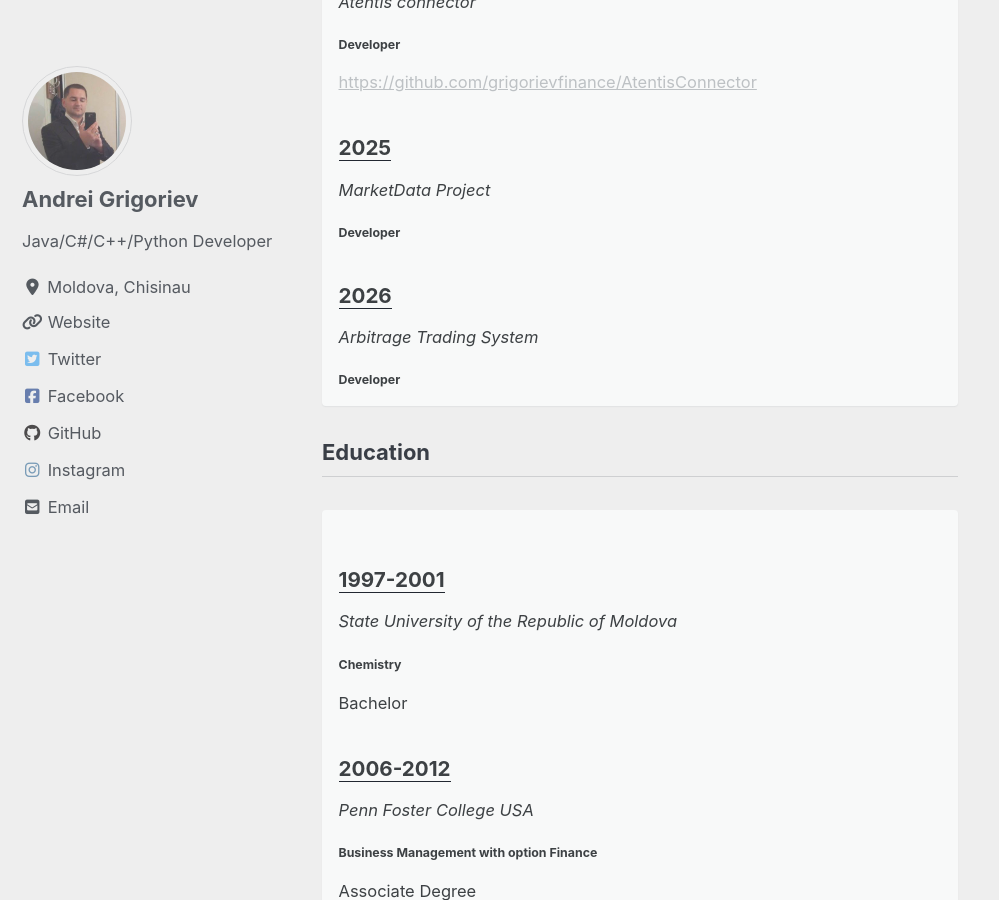
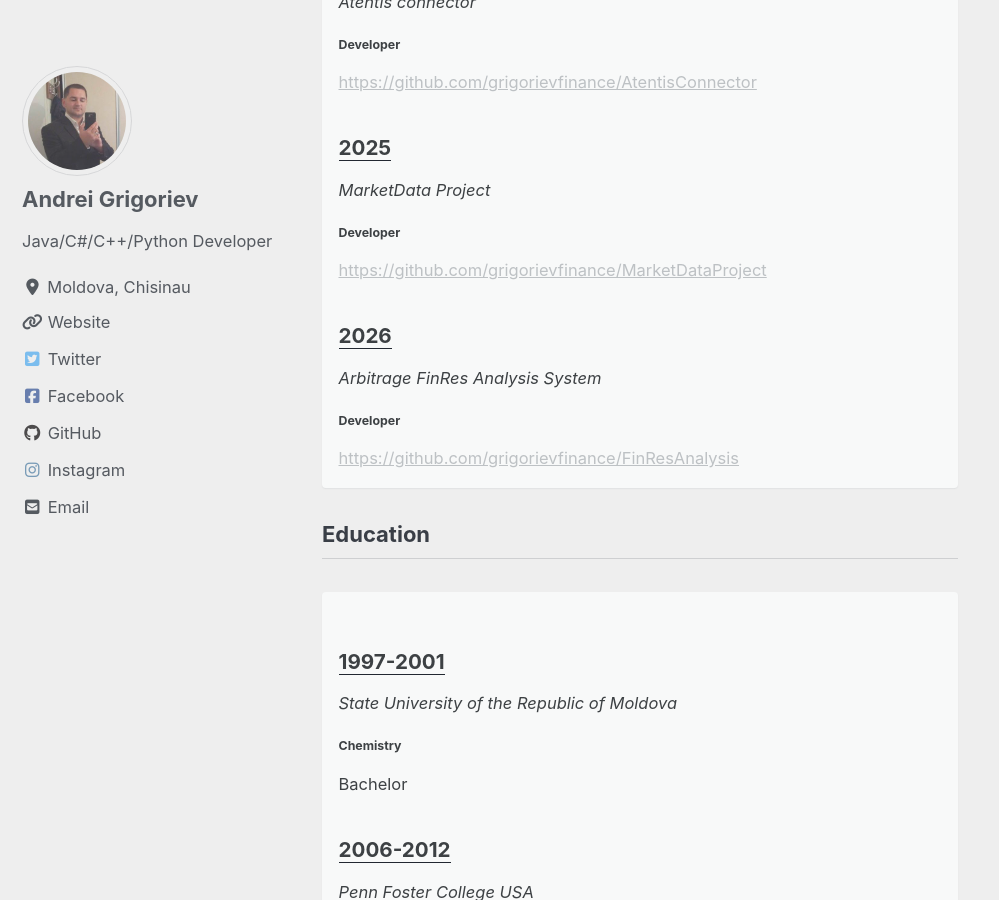
Before and after one commit to grigorievfinance/grigorievfinance.github.io, a Jekyll site: the page built from index.html, in a window 1280 px wide and 900 px high, scrolled down 2906 px. Shown: the whole window, without its empty margins (0-999 px from the left). Built offline with Jekyll 4.4.1, drawn with Linux system fonts in a browser that asks for light colours; cached includes are drawn as plain includes; nearby versions of some CDN libraries; the list of posts is cut into pages by our own code.

Commit message:
update ui-text.yml

```diff
--- a/_data/ui-text.yml
+++ b/_data/ui-text.yml
@@ -91,9 +91,9 @@ en: &DEFAULT_EN
   project4_role              : "Developer"
   project4_link              : "https://github.com/grigorievfinance/MarketDataProject"
   project4_foundation        : "2025"
-  project5_name              : "Arbitrage Trading System"
+  project5_name              : "Arbitrage FinRes Analysis System"
   project5_role              : "Developer"
-  project5_link              : "https://github.com/grigorievfinance/ArbitrageEngine"
+  project5_link              : "https://github.com/grigorievfinance/FinResAnalysis"
   project5_foundation        : "2026"
   work1_name                 : "Alpari LLC"
   work1_function             : "Private trading"
--- a/_layouts/home.html
+++ b/_layouts/home.html
@@ -80,12 +80,12 @@ layout: archive
     <h2><ins>{{ site.data.ui-text[site.locale].project4_foundation | default: "2025" }}</ins></h2>
     <p><em>{{ site.data.ui-text[site.locale].project4_name | default: "MarketData Project" }}</em></p>
     <p class="archive__item-excerpt"><strong>{{ site.data.ui-text[site.locale].project4_role | default: "Developer" }}</strong></p>
-<!--    <a href="https://github.com/grigorievfinance/MarketDataProject" class="visible-links">{{ site.data.ui-text[site.locale].project4_link | default: "https://github.com/grigorievfinance/MarketDataProject" }}</a>-->
+    <a href="https://github.com/grigorievfinance/MarketDataProject" class="visible-links">{{ site.data.ui-text[site.locale].project4_link | default: "https://github.com/grigorievfinance/MarketDataProject" }}</a>
 
     <h2><ins>{{ site.data.ui-text[site.locale].project5_foundation | default: "2026" }}</ins></h2>
-    <p><em>{{ site.data.ui-text[site.locale].project5_name | default: "Arbitrage Trading System" }}</em></p>
+    <p><em>{{ site.data.ui-text[site.locale].project5_name | default: "Arbitrage FinRes Analysis System" }}</em></p>
     <p class="archive__item-excerpt"><strong>{{ site.data.ui-text[site.locale].project5_role | default: "Developer" }}</strong></p>
-<!--    <a href="https://github.com/grigorievfinance/ArbitrageEngine" class="visible-links">{{ site.data.ui-text[site.locale].project5_link | default: "https://github.com/grigorievfinance/ArbitrageEngine" }}</a>-->
+    <a href="https://github.com/grigorievfinance/FinResAnalysis" class="visible-links">{{ site.data.ui-text[site.locale].project5_link | default: "https://github.com/grigorievfinance/FinResAnalysis" }}</a>
 </article>
 
 <h3 class="archive__subtitle">{{ site.data.ui-text[site.locale].education_label | default: "Education" }}</h3>
```
